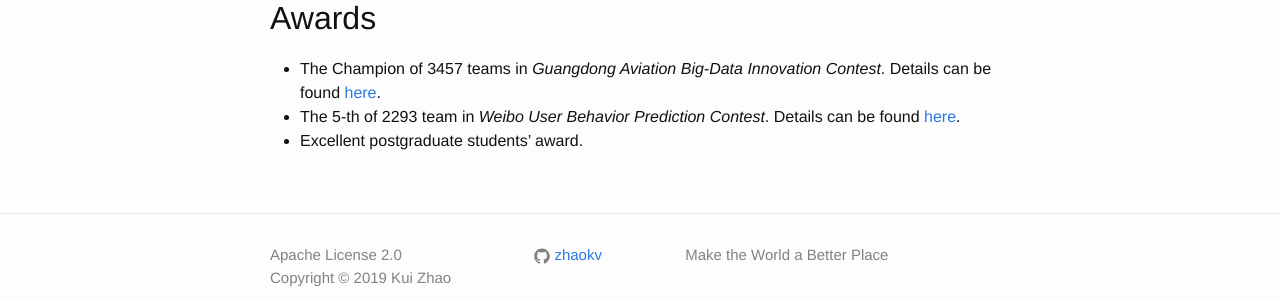
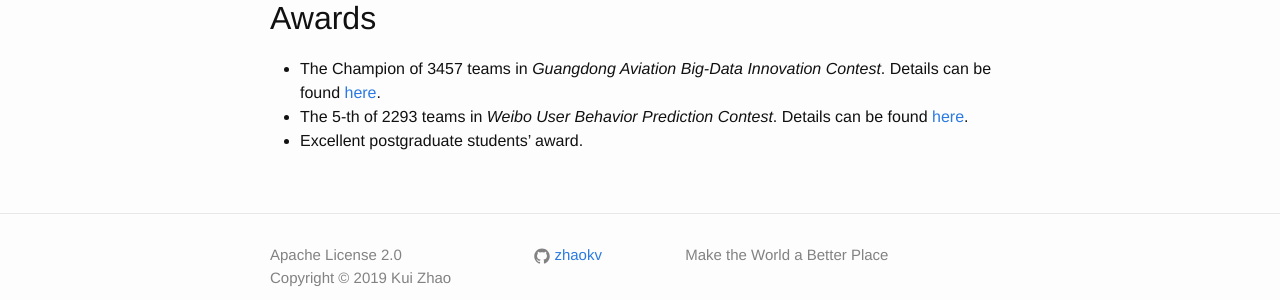
Before and after one commit to zhaokv/zhaokv.github.io, a Jekyll site: the page built from about.md, in a window 1280 px wide. Shown: the part 821-1121 px from the top of the page. Built offline with Jekyll 4.4.1, drawn with Linux system fonts in a browser that asks for light colours; comment, search, counter and statistics services are not loaded.

Commit message:
update about

```diff
--- a/about.md
+++ b/about.md
@@ -26,5 +26,5 @@ permalink: /about
 ## Awards
 
 - The Champion of 3457 teams in  *Guangdong Aviation Big-Data Innovation Contest*. Details can be found [here](/data_mining/2016/12/12/guangdong-champion.html).
-- The 5-th of 2293 team in *Weibo User Behavior Prediction Contest*. Details can be found [here](/assets/doc/Weibo_SeaSide_v2.pptx).
+- The 5-th of 2293 teams in *Weibo User Behavior Prediction Contest*. Details can be found [here](/assets/doc/Weibo_SeaSide_v2.pptx).
 - Excellent postgraduate students' award.
```
